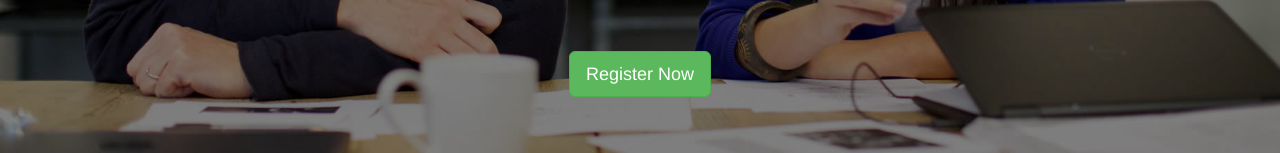
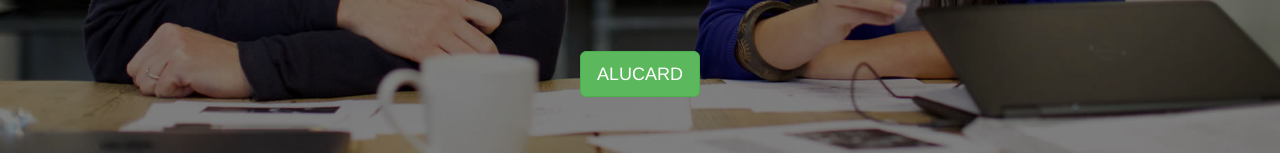
Before and after one commit to 123Pickles/nextbpo-front-end, a plain HTML site: page index.html in a window 1280 px wide. Shown: the part 466-619 px from the top of the page. Drawn offline with nearby package versions, Linux system fonts and the light colour scheme.

Commit message:
commit nako ni

```diff
--- a/index.html
+++ b/index.html
@@ -78,7 +78,7 @@
                <h1>WE <emp class="tagline-emp">BUILD</emp> GREAT TEAMS</h1>
                <p id="tagline-description">The Best Outsourcing Service Provider  </p>
                <p><a class="btn btn-success btn-lg" id="btn-register" href="#" role="button">
-             <span> Register Now </span></a></p>
+             <span> ALUCARD </span></a></p>
              </div>
          </div>
       </div>
```
